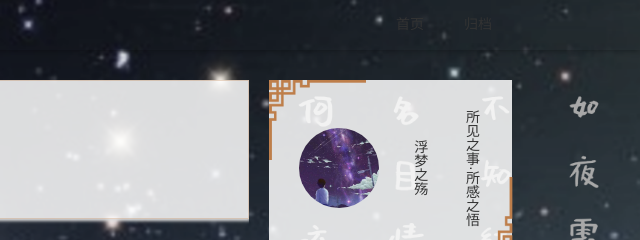
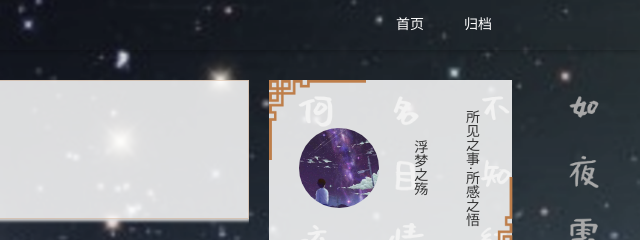
Before and after one commit to it32/it32.github.io, a plain HTML site: page index.html in a window 1280 px wide. Shown: the top 240 px of the page, 640-1280 px from the left. Drawn offline with Linux system fonts and the light colour scheme; some packages are replaced by stand-ins of ours; a script that the page names is missing.

Commit message:
Site updated: 2019-03-28 20:05:22

```diff
--- a/css/highlight.css
+++ b/css/highlight.css
@@ -1,3 +1,6 @@
+*{
+	font: #F7F7F7
+}
 .article-content .highlight-box {
   position: relative;
   overflow: hidden;
--- a/css/style.css
+++ b/css/style.css
@@ -221,7 +221,6 @@ html, body, #fullpage{
   box-shadow: 0 1px 6px rgba(0, 0, 0, .3)
 }
 .head-box {
-
 }
 .nav-box {
   display: flex;
@@ -231,6 +230,7 @@ html, body, #fullpage{
   justify-content: flex-start;
 }
 .nav-box a {
+  color:white !important;
   padding: 14px 20px;
   display: block;
 }
```
